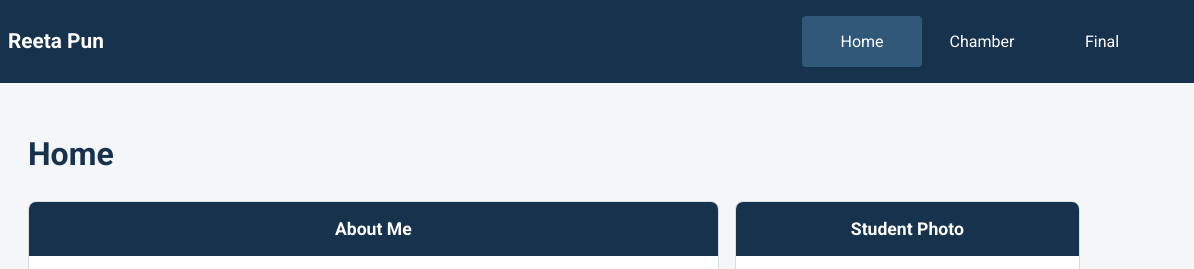
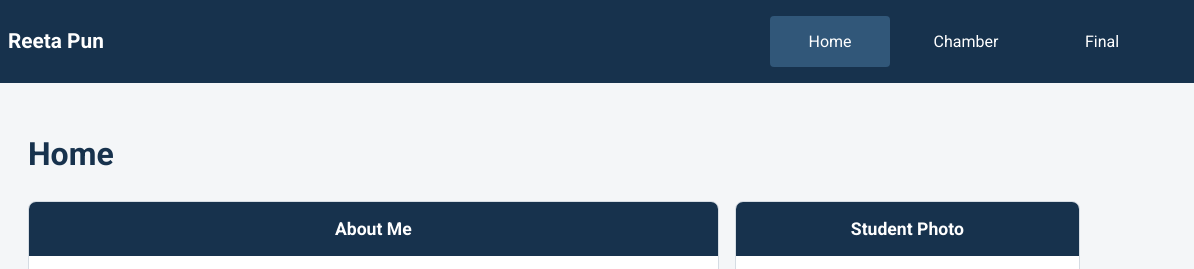
Before and after one commit to reeta-maker/wdd231, a plain HTML site: page index.html in a window 1280 px wide. Shown: the top 269 px of the page, 86-1280 px from the left. Drawn offline with Linux system fonts and the light colour scheme.

Commit message:
week1 final A

```diff
--- a/styles/large.css
+++ b/styles/large.css
@@ -17,7 +17,7 @@
 
     nav ul {
         flex-direction: row;
-        gap: 1 rem;
+        gap: 1rem;
     }
 
     nav a {
```
